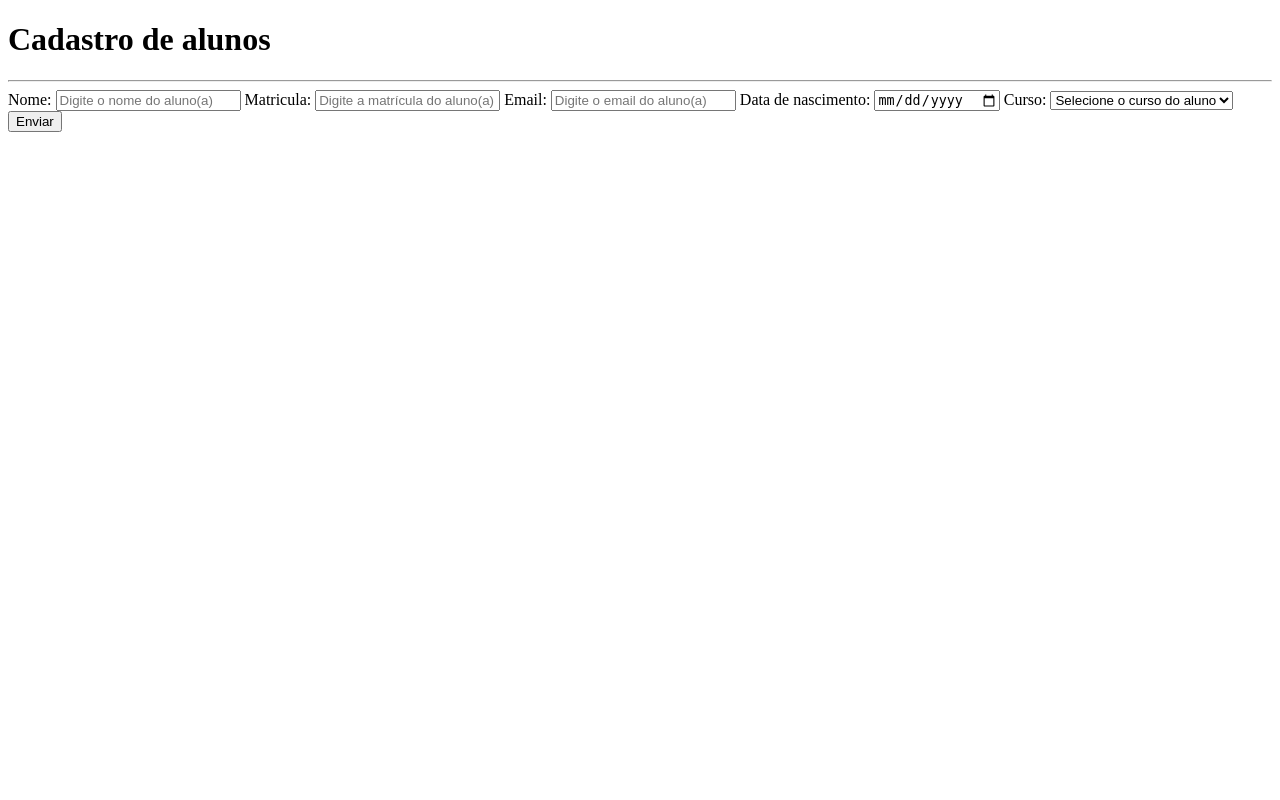
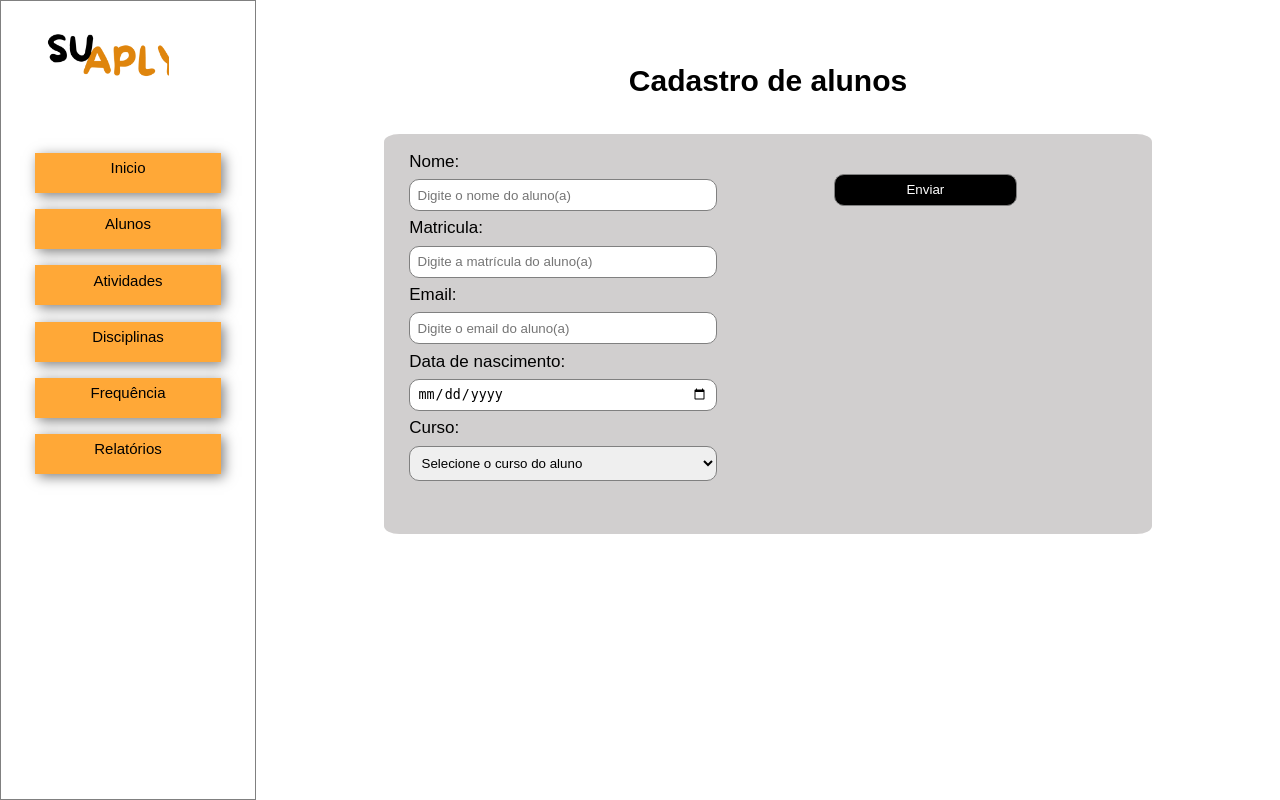
Before and after one commit to Eduardoooo0/Sistema_monitoramento_academico, a Python web app: template templates/cadastro_alunos.html in a window 1280 px wide. Run offline with Jinja, Linux system fonts and the light colour scheme; the template is opened without the code that fills it, so the values that code supplies are empty.

```diff
--- /dev/null
+++ b/static/style.css
@@ -0,0 +1,194 @@
+* {
+    border: 0;              /* Remove a borda padrão de todos os elementos */
+    margin: 0;              /* Remove a margem padrão de todos os elementos */
+    box-sizing: border-box; /* Inclui padding e bordas na largura e altura dos elementos */
+}
+
+body {
+    display: flex;              /* Define o layout do corpo como flexbox */
+    justify-content: center;    /* Centraliza o conteúdo horizontalmente */
+    align-items: center;        /* Centraliza o conteúdo verticalmente */
+    height: 100vh;              /* Define a altura do corpo como 100% da altura da viewport */
+    width: 100%;                /* Define a largura do corpo como 100% da largura da viewport */
+    background-color: pink;
+}
+
+.container {
+    display: flex;              /* Define o layout do contêiner como flexbox */
+    position: fixed;            /* Fixa o contêiner na posição da tela */
+    flex-direction: row;     /* Organiza os itens do contêiner em uma coluna */
+    width: 100%;                /* Define a largura do contêiner como 100% da largura da viewport */
+    height: 100%;               /* Define a altura do contêiner como 100% da altura da viewport */
+}
+
+aside{
+    display: flex;
+    background-color: white;
+    width: 20vw;
+    height: 100%;
+    flex-direction: column;
+    padding: 2%;
+    border: 1px solid gray;
+}
+
+.botoes {
+    display: flex;
+    flex-direction: column;
+    margin-top: 20%;
+}
+aside a {
+    background-color: #ffa837;
+    color: black;
+    padding: 3%;
+    margin: 4%;
+    height: 5vh;
+    text-align: center;
+    text-decoration: none;
+    font-family: Arial, Helvetica, sans-serif;
+    font-size: 15px;
+    box-shadow: 3px 3px 12px rgba(0, 0, 0, 0.5);
+}
+
+.logo{
+    width: 60%;
+    height: 8%;
+    background-image: url(../static/imgs/logo.png);
+    background-size: cover;
+    margin-left: 10%;
+}
+
+
+section{
+    display: flex;
+    flex-direction: column;
+    /* background-color: #ffa837; */
+    background-color: white;
+    width: 80vw;
+    height: 100vh;
+    padding: 5%;
+    align-items: center;
+    overflow: auto;
+}
+
+.box_atividades{
+    display: flex;
+    flex-wrap: wrap;
+    justify-content: center;
+    height: 100vh;
+    padding: 5%;
+}
+
+.alunos {
+    display: flex;
+    flex-direction: column;
+    background-color: #ffa837;
+    height: 30vh;
+    width: 20vw;
+    margin: 3%;
+    box-shadow: 5px 5px 15px rgba(0, 0, 0, 0.5);
+    align-items: center;
+}
+
+#cadastrar {
+    width: 30%;
+    height: 30%;
+    margin-top: 15%;
+    border-radius: 100%;
+}
+
+.titulo{
+    background-color: black;
+    color: white;
+    width: 100%;
+    height: 20%;
+    text-align: center;
+    padding: 3%;
+    text-decoration: none;
+}
+
+.titulo p {
+    color: white;
+}
+
+.cad_disciplinas {
+    display: flex;
+    flex-direction: column;
+    background-color: #ffa837;
+    height: 30vh;
+    width: 20vw;
+    margin: 3%;
+    box-shadow: 5px 5px 15px rgba(0, 0, 0, 0.5);
+    align-items: center;
+}
+.cad_atividades {
+    display: flex;
+    flex-direction: column;
+    background-color: #ffa837;
+    height: 30vh;
+    width: 20vw;
+    margin: 3%;
+    box-shadow: 5px 5px 15px rgba(0, 0, 0, 0.5);
+    align-items: center;
+}
+
+.frequencia {
+    display: flex;
+    flex-direction: column;
+    background-color: #ffa837;
+    height: 30vh;
+    width: 20vw;
+    margin: 3%;
+    box-shadow: 5px 5px 15px rgba(0, 0, 0, 0.5);
+    align-items: center;
+}
+
+section h1 {
+    font-family: Arial, Helvetica, sans-serif;
+    font-size: 30px;
+    margin-bottom: 4%;
+}
+
+#form_cadastro {
+    display: flex;
+    flex-direction: column;
+    flex-wrap: wrap;
+    background-color: rgb(209, 207, 207);
+    width: 60vw;
+    height: 50vh;
+    padding: 2%;
+    border-radius: 2%;
+    font-size: 17px;
+    font-family: Arial, Helvetica, sans-serif;
+}
+
+#form_cadastro label {
+    margin-left: 1%;
+}
+
+#form_cadastro input{
+    height: 32px;
+    padding: 1%;
+    margin: 1%;
+    border-radius: 10px;
+    border: 1px solid gray;
+}
+
+#form_cadastro select{
+    height: 35px;
+    padding: 1%;
+    margin: 1%;
+    border-radius: 10px;
+    border: 1px solid gray;
+}
+
+#form_cadastro #enviar {
+    height: 32px;
+    width: 25%;
+    padding: 1%;
+    margin-left: 15%;
+    margin-top: 3%;
+    border-radius: 10px;
+    color: white;
+    background-color: black;
+    cursor: pointer;
+}
--- /dev/null
+++ b/templates/base.html
@@ -0,0 +1,27 @@
+<!DOCTYPE html>
+<html lang="en">
+<head>
+    <meta charset="UTF-8">
+    <meta name="viewport" content="width=device-width, initial-scale=1.0">
+    <title>Suaply</title>
+    <link rel="stylesheet" href="../static/style.css">
+</head>
+<body>
+    <div class="container">
+        <aside>
+            <div class="logo"></div>
+
+            {% block aside %}
+
+            {% endblock %}
+        </aside>
+        <section>
+
+            {% block section %}
+
+            {% endblock %}
+
+        </section>
+    </div>
+</body>
+</html>
--- a/templates/cadastro_alunos.html
+++ b/templates/cadastro_alunos.html
@@ -1,15 +1,22 @@
-<!DOCTYPE html>
-<html lang="en">
-<head>
-    <meta charset="UTF-8">
-    <meta name="viewport" content="width=device-width, initial-scale=1.0">
-    <title>Cadastrar alunos</title>
-</head>
-<body>
+{% extends 'base.html' %}
+
+{% block aside %}
+    <br>
+    <div class="botoes">
+        <a href="{{url_for('index')}}">Inicio</a>
+        <a href="{{url_for('alunos')}}">Alunos</a>
+        <a href="">Atividades</a>
+        <a href="">Disciplinas</a>
+        <a href="">Frequência</a>
+        <a href="">Relatórios</a>
+    </div>
+{% endblock %}
+
+{% block section %}
     <h1>Cadastro de alunos</h1>
     <hr>
     {% with messages = get_flashed_messages() %}
-    <form action="{{url_for('cadastro_alunos')}}" method="post">
+    <form id="form_cadastro" action="{{url_for('cadastro_alunos')}}" method="post">
         <label>Nome:</label>
         <input type="text" name="nome" placeholder="Digite o nome do aluno(a)" required>
         <label>Matricula:</label>
@@ -25,7 +32,7 @@
                 <option value="{{curso.cur_id}}">{{curso.cur_nome}}</option>
             {% endfor %}
         </select>
-        <input type="submit" value="Enviar">
+        <input id="enviar" type="submit" value="Enviar">
         {% if messages %}
             {% for message in messages %}
                 <p style="color: red;">{{message}}</p>
@@ -33,6 +40,7 @@
         {% endif %}
 
     </form>
+    <div class="img_cadastro"></div>
+
     {% endwith %}
-</body>
-</html>
+{% endblock %}
```
Also changed, not shown: app.py (+33 -2 lines), database/schema.sql (+5 -3 lines), templates/alunos.html (+19 -14 lines), templates/atividades.html (+19 -12 lines), templates/cadastro_atv.html (+18 -12 lines), templates/cadastro_disciplinas.html (+18 -12 lines), templates/cadastro_entregas.html (+18 -12 lines), templates/disciplinas.html (+16 -10 lines), templates/editar_alunos.html (+18 -12 lines), templates/editar_disciplinas.html (+16 -12 lines), templates/exibir_media.html (added, +23 -0 lines), templates/frequencia.html (+20 -14 lines), templates/index.html (+44 -15 lines), templates/relatorios.html (added, +16 -0 lines), 2 more files.
